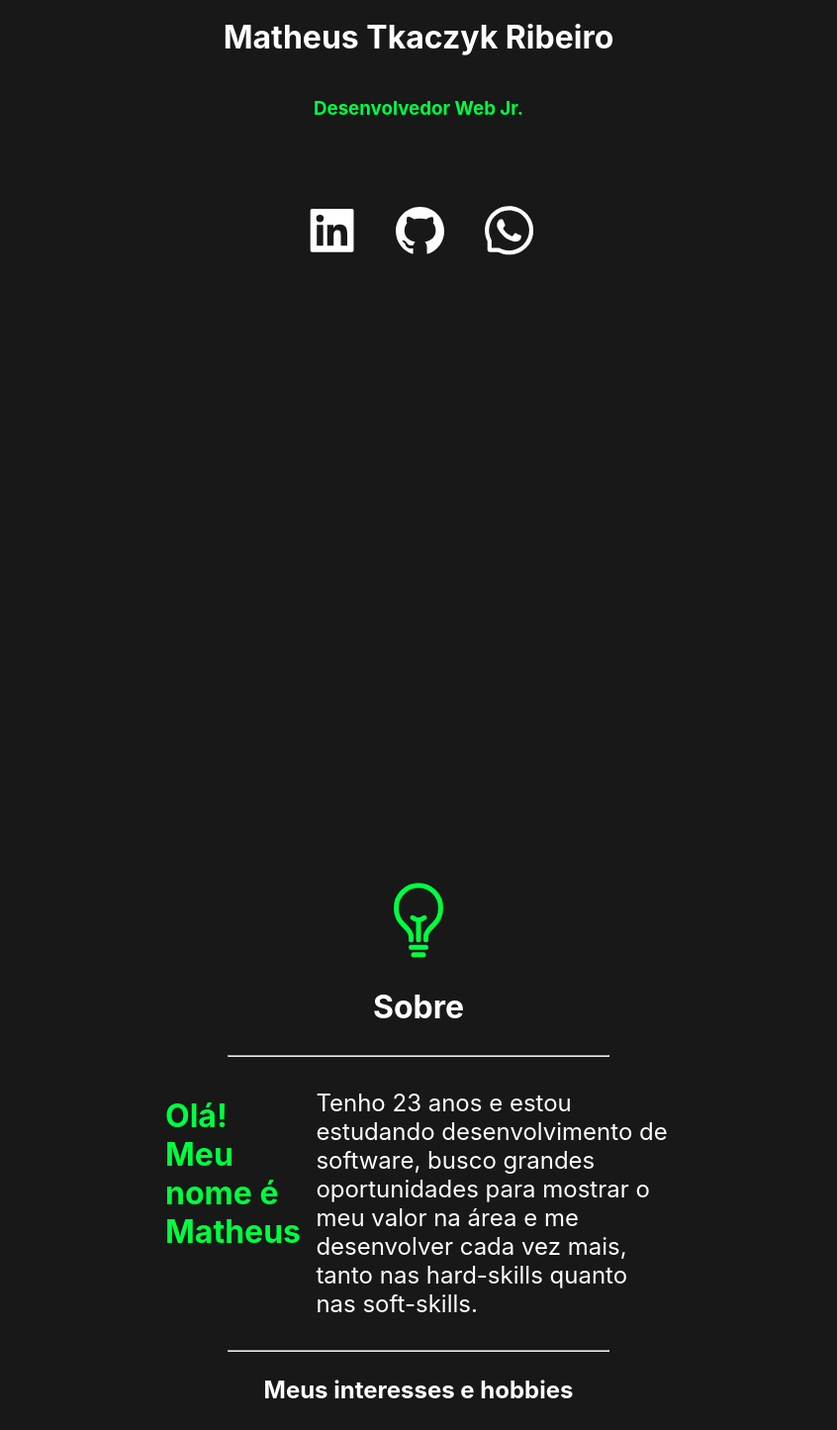
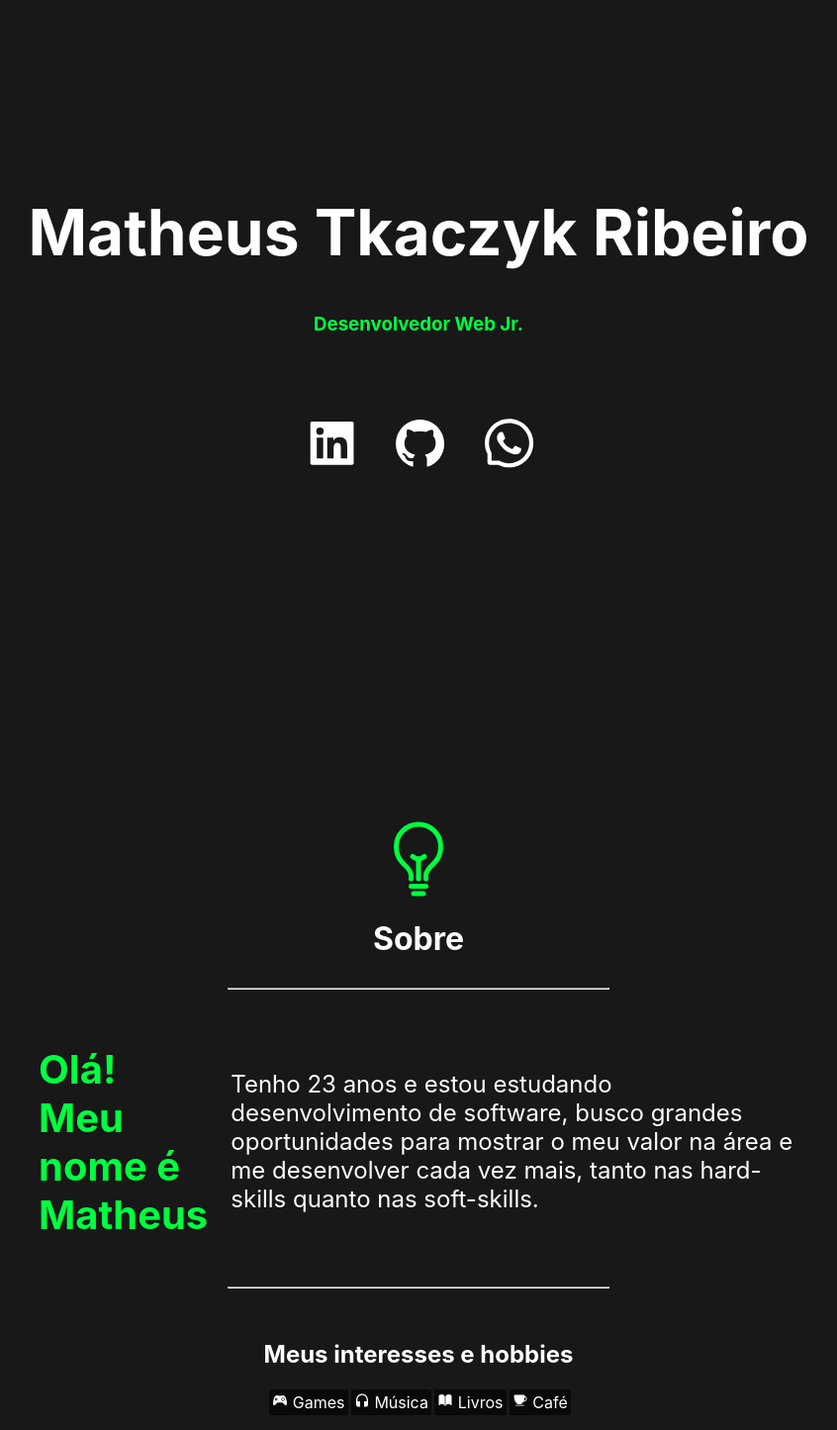
Before and after one commit to matheustkaczyk/portfolioReactjsV2, a React (Create React App) app: page / in a window 1280 px wide. Shown: the part 80-1525 px from the top of the page at 99% size, without its empty margins (217-1063 px from the left). Built offline with nearby package versions, Linux system fonts and the light colour scheme.

Commit message:
reconfigurando flexbox das paginas

```diff
--- a/public/index.html
+++ b/public/index.html
@@ -15,6 +15,8 @@
       user's mobile device or desktop. See https://developers.google.com/web/fundamentals/web-app-manifest/
     -->
     <link rel="manifest" href="%PUBLIC_URL%/manifest.json" />
+    <link rel="preconnect" href="https://fonts.googleapis.com">
+    <link rel="preconnect" href="https://fonts.gstatic.com" crossorigin>
     <!--
       Notice the use of %PUBLIC_URL% in the tags above.
       It will be replaced with the URL of the `public` folder during the build.
--- a/src/App.css
+++ b/src/App.css
@@ -76,22 +76,21 @@ a {
 .main-section {
   display: flex;
   flex-direction: column;
-  height: 100vh;
+  height: 80vh;
   width: 100vw;
   /* background-image: url('./images/backgroundImg.jpg'); */
   background-size: cover;
   color: white;
-  text-align: center;
   align-items: center;
+  justify-content: center;
 }
 
 .main-informations {
-  background-color: rgba(9, 9, 9, 0.9);
-  border-radius: 10%;
-  margin-top: 20vh;
-  margin-bottom: 20vh;
-  max-height: 80vh;
+  /* margin-top: 20vh;
+  margin-bottom: 20vh; */
+  /* max-height: 80vh; */
   padding: 2%;
+  text-align: center;
 }
 
 .main-hero-img {
@@ -101,6 +100,10 @@ a {
   border: solid #00ff40 5px;
 }
 
+.main-hero-text {
+  font-size: 4rem;
+}
+
 .main-hero-subtitle {
   color: #00ff40;
 }
@@ -108,13 +111,17 @@ a {
 .social-medias {
   display: flex;
   flex-direction: row;
-  margin-top: 5%;
+  margin-top: 10%;
   justify-content: center;
   align-items: center;
 }
 
 .linkedin:hover {
   color: rgb(40, 103, 178);
+}
+
+.github:hover {
+  color: grey;
 }
 
 .whatsapp:hover {
@@ -134,14 +141,18 @@ a {
   height: 100vh;
   color: white;
   background-color: #181818;
+  display: flex;
+  flex-direction: column;
+  justify-content: center;
+  align-items: center;
 }
 
 .about-hero-session {
   display: flex;
   flex-direction: column;
   margin-top: 3vh;
-  margin-left: 45%;
-  margin-right: 45%;
+  /* margin-left: 45%;
+  margin-right: 45%; */
 }
 
 hr {
@@ -153,26 +164,26 @@ hr {
   height: 10vh;
   width: 10vw;
   color: #00ff40;
-  padding-top: 10%;
+  /* padding-top: 10%; */
 }
 
 .about-text-session {
   display: flex;
   flex-direction: row;
   margin-top: 1vh;
-  max-width: 80vw;
-  margin-left: 30%;
-  margin-right: 30%;
+  max-width: 60vw;
+  /* margin-left: 30%;
+  margin-right: 30%; */
 }
 
 .about-hero-title {
   text-align: center;
-  padding-top: 5%;
+  /* padding-top: 5%; */
 }
 
 .about-hello-text {
   color: #00ff40;
-  font-size: 2rem;
+  font-size: 2.5rem;
 }
 
 .about-text {
@@ -202,7 +213,7 @@ hr {
 }
 
 .projects-session {
-  margin-top: 10vh;
+  margin-top: 20vh;
   height: 100vh;
   color: white;
 }
--- a/src/pages/Main.js
+++ b/src/pages/Main.js
@@ -5,7 +5,7 @@ import Me from '../images/matheus-image.jpeg';
 const Main = () => {
     return (
         <div className="main-section">
-            {/* <div className="main-informations"> */}
+            <div className="main-informations">
                 {/* <img className="main-hero-img" src={ Me } alt="Foto Matheus Tkaczyk Ribeiro" /> */}
                 {/* <div> */}
                     <h1 className="main-hero-text">Matheus Tkaczyk Ribeiro</h1>
@@ -15,14 +15,14 @@ const Main = () => {
                             <AiFillLinkedin className="social-items linkedin" />
                         </a>
                         <a href="https://github.com/matheustkaczyk" target="_blank" rel="noreferrer">
-                            <AiOutlineGithub className="social-items" />
+                            <AiOutlineGithub className="social-items github" />
                         </a>
                         <a href="https://wa.link/4dkaii" target="_blank" rel="noreferrer">
                             <AiOutlineWhatsApp className="social-items whatsapp" />
                         </a>
                     </div>
                 {/* </div> */}
-            {/* </div> */}
+            </div>
         </div>
     )
 }
```
